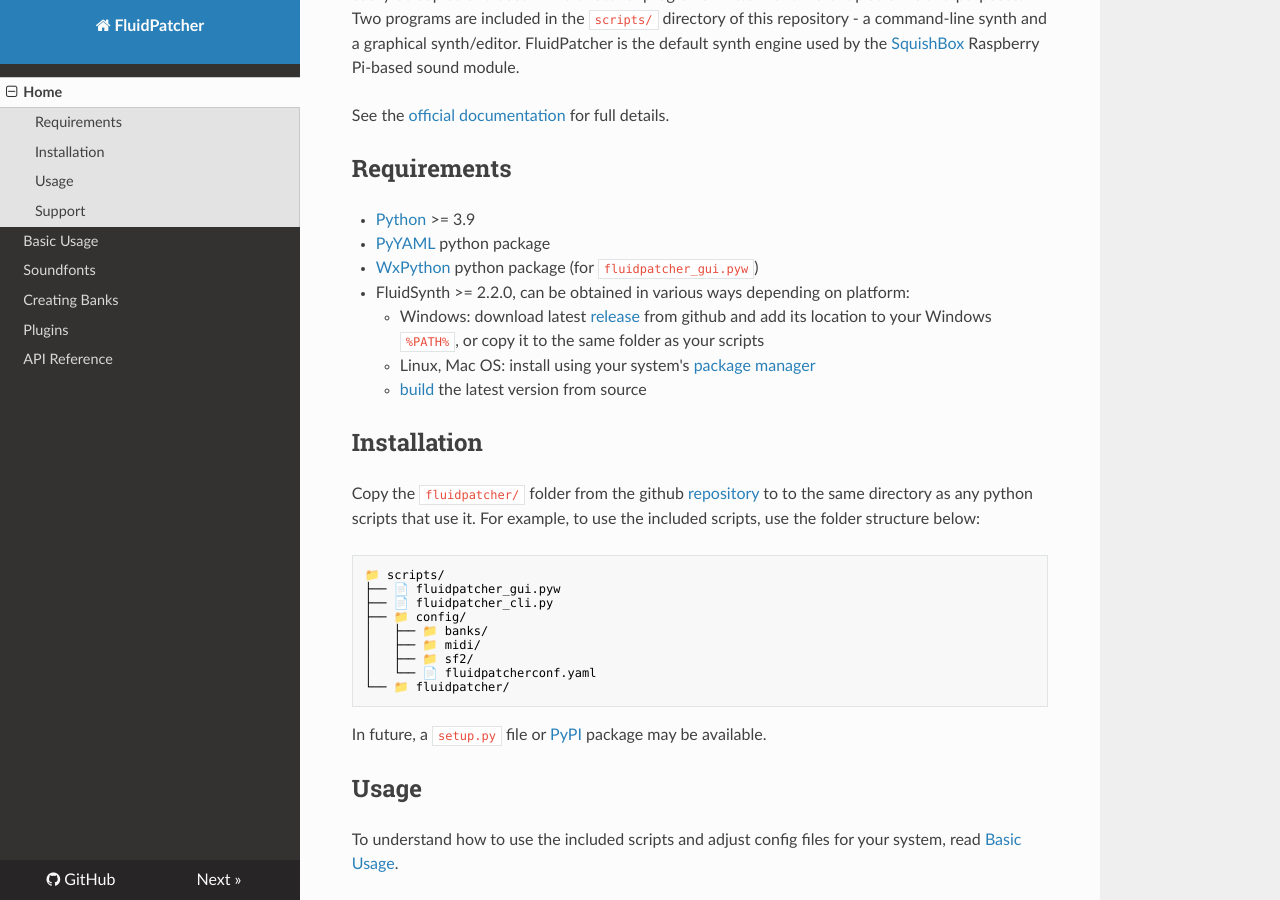
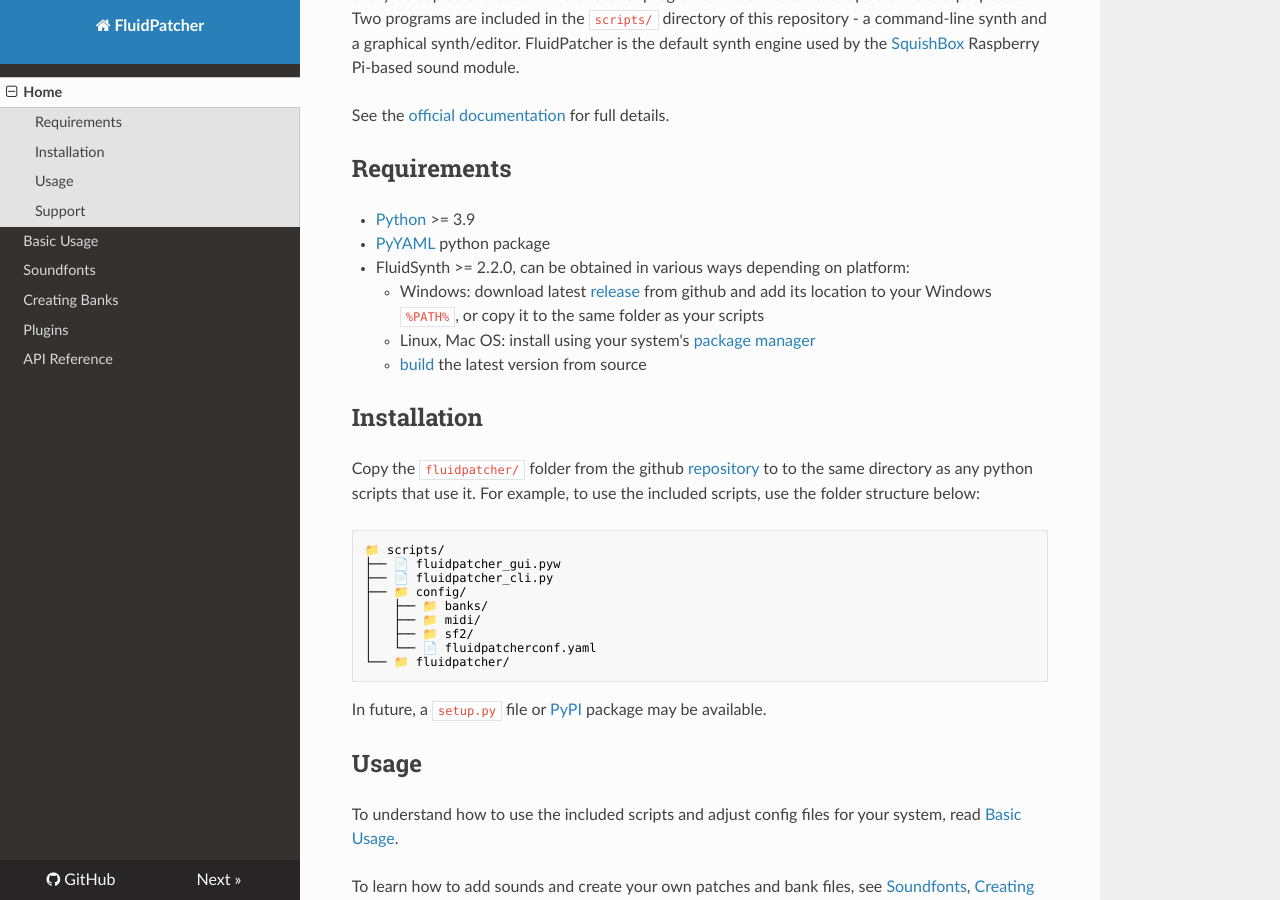
Before and after one commit to GeekFunkLabs/fluidpatcher, an MkDocs documentation site: the page built from docs/README.md, in a window 1280 px wide and 900 px high, scrolled down 465 px. Built offline with MkDocs 1.6.1, drawn with Linux system fonts in a browser that asks for light colours; nearby versions of some CDN libraries.

Commit message:
remove wxpython requirement

```diff
--- a/docs/README.md
+++ b/docs/README.md
@@ -16,7 +16,6 @@
 
 * [Python](https://python.org/downloads/) >= 3.9
 * [PyYAML](https://pypi.org/project/PyYAML/) python package
-* [WxPython](https://wxpython.org/pages/downloads/) python package (for `fluidpatcher_gui.pyw`)
 * FluidSynth >= 2.2.0, can be obtained in various ways depending on platform:
     * Windows: download latest [release](https://github.com/FluidSynth/fluidsynth/releases) from github and add its location to your Windows `%PATH%`, or copy it to the same folder as your scripts
     * Linux, Mac OS: install using your system's [package manager](https://github.com/FluidSynth/fluidsynth/wiki/Download)
```
